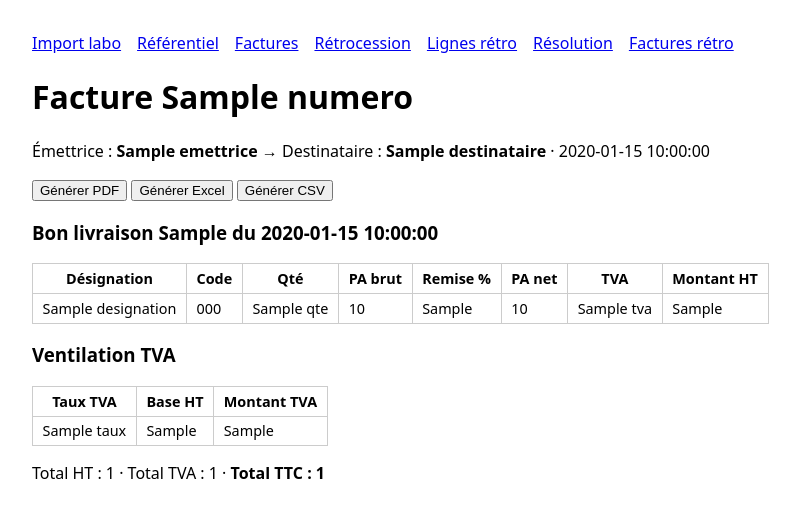
After one commit to jeydead81/RetroBuddy, a FastAPI app: template app/ui/templates/facture.html in a window 1280 px wide. The commit adds this page. Shown: the top 518 px of the page, without its empty margins (0-800 px from the left). Run offline with FastAPI, Linux system fonts and the light colour scheme; the template is opened without the code that fills it: most values are stand-ins (such as "Sample title", 1, 10 or a date in 2020).

Commit message:
feat(temps4): page facture + telechargements PDF/Excel/CSV (blocage si rouge)

```diff
--- a/app/main.py
+++ b/app/main.py
@@ -1,8 +1,8 @@
 import tempfile
 from pathlib import Path
 
-from fastapi import Depends, FastAPI, Request, UploadFile
-from fastapi.responses import FileResponse, HTMLResponse, RedirectResponse
+from fastapi import Depends, FastAPI, HTTPException, Request, UploadFile
+from fastapi.responses import FileResponse, HTMLResponse, RedirectResponse, Response
 from fastapi.templating import Jinja2Templates
 
 from app.config import charger_config
@@ -14,6 +14,10 @@ from app.temps2.schemas import RetroExtrait
 from app.temps2.traitement_retro import traiter_retro
 from app.temps3 import resolution as resolution_logique
 from app.temps3.rematch import rematcher
+from app.temps4.export_csv import facture_csv
+from app.temps4.export_pdf import facture_pdf
+from app.temps4.export_xlsx import facture_xlsx
+from app.temps4.facture_builder import construire_facture
 from app.jobs import RegistreJobs, lancer_job
 
 TEMPLATES = Jinja2Templates(directory="app/ui/templates")
@@ -272,6 +276,55 @@ def creer_app(db_path="data/retrocession.db") -> FastAPI:
         j = app.state.jobs_retro.lire(job_id)
         return j if j is not None else {"introuvable": True}
 
+    def _facture_ou_404(retro_id):
+        f = construire_facture(conn(), retro_id)
+        if f is None:
+            raise HTTPException(status_code=404, detail="facture introuvable")
+        return f
+
+    @app.get("/factures-retro", response_class=HTMLResponse)
+    def factures_retro(request: Request):
+        rows = conn().execute(
+            "SELECT d.id, d.numero, d.pharmacie_emettrice, d.pharmacie_destinataire, "
+            "COUNT(l.id) n_lignes, "
+            "SUM(CASE WHEN l.statut_ecart='rouge' THEN 1 ELSE 0 END) n_rouge "
+            "FROM retro_documents d LEFT JOIN retro_lignes l ON l.retro_id = d.id "
+            "GROUP BY d.id ORDER BY d.id DESC").fetchall()
+        return TEMPLATES.TemplateResponse(request, "factures_retro.html", {"rows": rows})
+
+    @app.get("/facture/{retro_id}", response_class=HTMLResponse)
+    def facture(request: Request, retro_id: int):
+        f = _facture_ou_404(retro_id)
+        return TEMPLATES.TemplateResponse(request, "facture.html", {"f": f})
+
+    @app.get("/facture/{retro_id}/csv")
+    def facture_dl_csv(retro_id: int):
+        f = _facture_ou_404(retro_id)
+        if f.bloquee:
+            raise HTTPException(status_code=409, detail="lignes à compléter")
+        return Response(
+            content=facture_csv(f), media_type="text/csv; charset=utf-8",
+            headers={"Content-Disposition": f"attachment; filename=facture_{retro_id}.csv"})
+
+    @app.get("/facture/{retro_id}/xlsx")
+    def facture_dl_xlsx(retro_id: int):
+        f = _facture_ou_404(retro_id)
+        if f.bloquee:
+            raise HTTPException(status_code=409, detail="lignes à compléter")
+        return Response(
+            content=facture_xlsx(f),
+            media_type="application/vnd.openxmlformats-officedocument.spreadsheetml.sheet",
+            headers={"Content-Disposition": f"attachment; filename=facture_{retro_id}.xlsx"})
+
+    @app.get("/facture/{retro_id}/pdf")
+    def facture_dl_pdf(retro_id: int):
+        f = _facture_ou_404(retro_id)
+        if f.bloquee:
+            raise HTTPException(status_code=409, detail="lignes à compléter")
+        return Response(
+            content=facture_pdf(f), media_type="application/pdf",
+            headers={"Content-Disposition": f"attachment; filename=facture_{retro_id}.pdf"})
+
     @app.get("/favicon.ico", include_in_schema=False)
     def favicon_ico():
         return FileResponse("app/ui/static/retrobuddy.ico")
--- a/app/ui/templates/base.html
+++ b/app/ui/templates/base.html
@@ -19,7 +19,7 @@
 </head>
 <body>
   <nav>
-    <a href="/">Import labo</a><a href="/referentiel">Référentiel</a><a href="/factures">Factures</a><a href="/retro">Rétrocession</a><a href="/retro-lignes">Lignes rétro</a><a href="/resolution">Résolution</a>
+    <a href="/">Import labo</a><a href="/referentiel">Référentiel</a><a href="/factures">Factures</a><a href="/retro">Rétrocession</a><a href="/retro-lignes">Lignes rétro</a><a href="/resolution">Résolution</a><a href="/factures-retro">Factures rétro</a>
   </nav>
   {% block contenu %}{% endblock %}
 </body>
--- /dev/null
+++ b/app/ui/templates/facture.html
@@ -0,0 +1,47 @@
+{% extends "base.html" %}
+{% block contenu %}
+<h1>Facture {{ f.numero or "" }}</h1>
+<p>Émettrice : <strong>{{ f.emettrice or "" }}</strong> →
+   Destinataire : <strong>{{ f.destinataire or "" }}</strong> · {{ f.date_vente or "" }}</p>
+
+{% if f.bloquee %}
+  <p class="en_revue"><strong>{{ f.n_rouge }} ligne(s) à compléter avant de pouvoir générer la facture.</strong></p>
+{% endif %}
+
+<p>
+  {% if f.bloquee %}
+    <button disabled>Générer PDF</button>
+    <button disabled>Générer Excel</button>
+    <button disabled>Générer CSV</button>
+  {% else %}
+    <a href="/facture/{{ f.retro_id }}/pdf"><button>Générer PDF</button></a>
+    <a href="/facture/{{ f.retro_id }}/xlsx"><button>Générer Excel</button></a>
+    <a href="/facture/{{ f.retro_id }}/csv"><button>Générer CSV</button></a>
+  {% endif %}
+</p>
+
+{% for g in f.groupes %}
+  <h3>Bon livraison {{ g.bl_numero or "" }} du {{ g.bl_date or "" }}</h3>
+  <table>
+    <tr><th>Désignation</th><th>Code</th><th>Qté</th><th>PA brut</th><th>Remise %</th>
+        <th>PA net</th><th>TVA</th><th>Montant HT</th></tr>
+    {% for l in g.lignes %}
+      <tr><td>{{ l.designation }}</td><td>{{ l.code or "" }}</td><td>{{ l.qte }}</td>
+          <td>{{ l.prix_brut if l.prix_brut is not none else "" }}</td>
+          <td>{{ l.remise_pct if l.remise_pct is not none else "" }}</td>
+          <td>{{ l.prix_net }}</td><td>{{ l.tva if l.tva is not none else "" }}</td>
+          <td>{{ l.montant_ht }}</td></tr>
+    {% endfor %}
+  </table>
+{% endfor %}
+
+<h3>Ventilation TVA</h3>
+<table>
+  <tr><th>Taux TVA</th><th>Base HT</th><th>Montant TVA</th></tr>
+  {% for v in f.ventilation %}
+    <tr><td>{{ v.taux }}</td><td>{{ v.base_ht }}</td><td>{{ v.montant_tva }}</td></tr>
+  {% endfor %}
+</table>
+<p>Total HT : {{ f.total_ht }} · Total TVA : {{ f.total_tva }} ·
+   <strong>Total TTC : {{ f.total_ttc }}</strong></p>
+{% endblock %}
```
Also changed, not shown: app/ui/templates/factures_retro.html (added, +16 -0 lines), tests/test_facture_web.py (added, +62 -0 lines).
